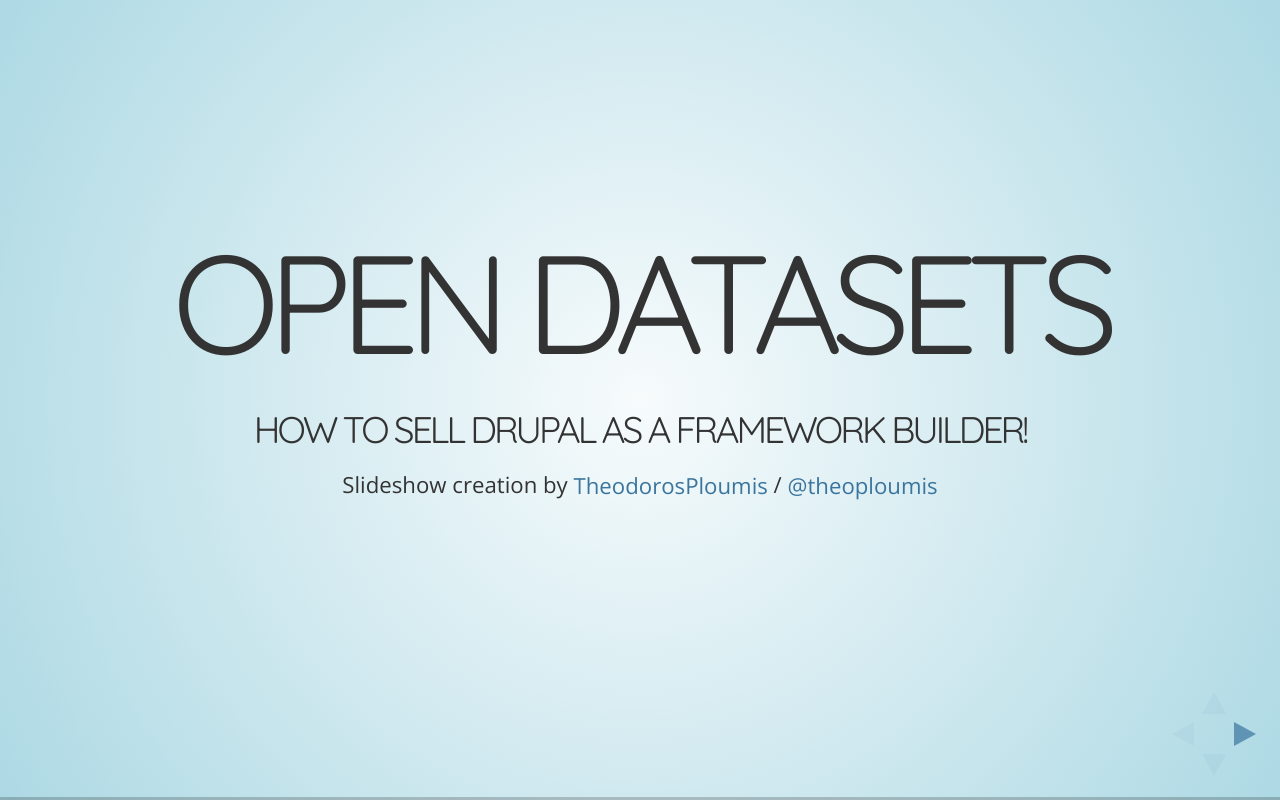
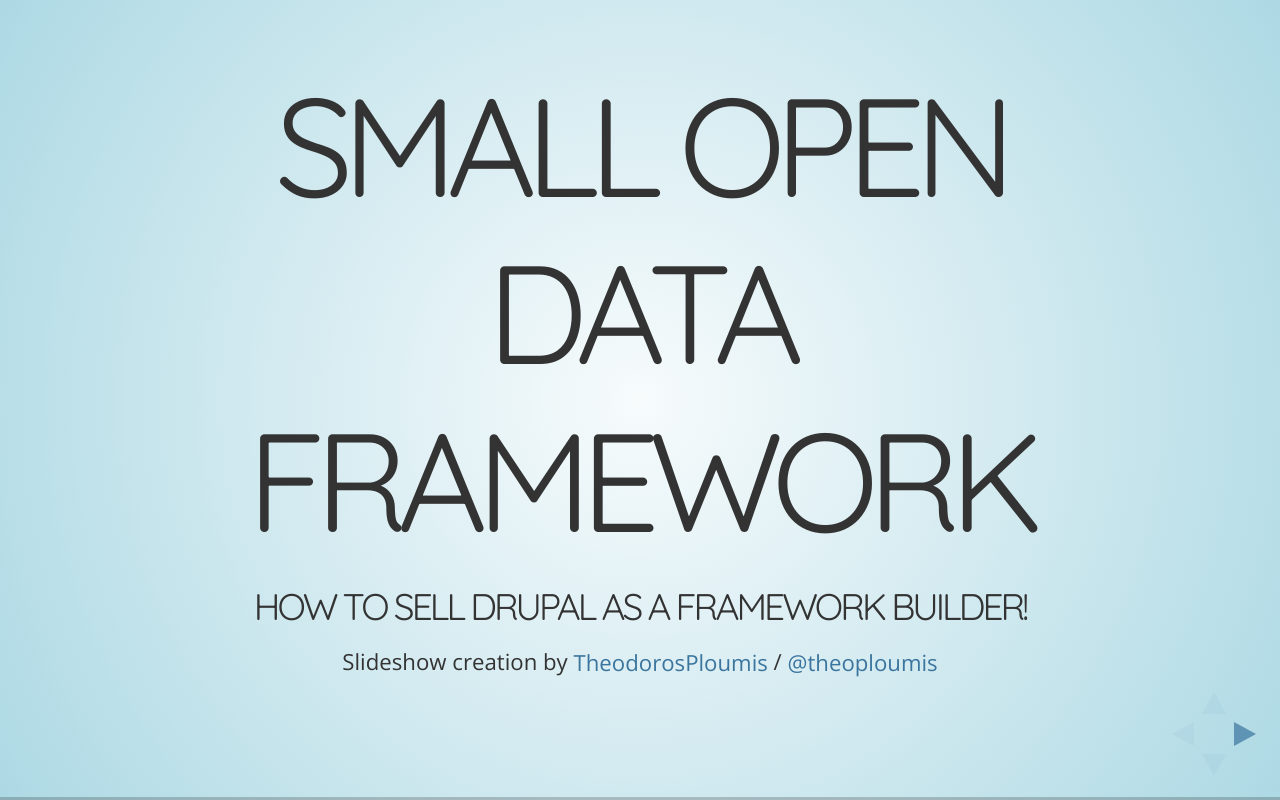
Before and after one commit to drupal-soda/presentation, a website: page index.html in a window 1280 px wide. Drawn offline with nearby package versions, Linux system fonts and the light colour scheme.

Commit message:
Update index.html

```diff
--- a/index.html
+++ b/index.html
@@ -43,7 +43,7 @@
     <!-- Any section element inside of this container is displayed as a slide -->
     <div class="slides">
         <section>
-            <h1>Open DataSets</h1>
+            <h1>Small Open Data framework</h1>
 
             <h4>How to sell Drupal as a framework builder!</h4>
 
```
